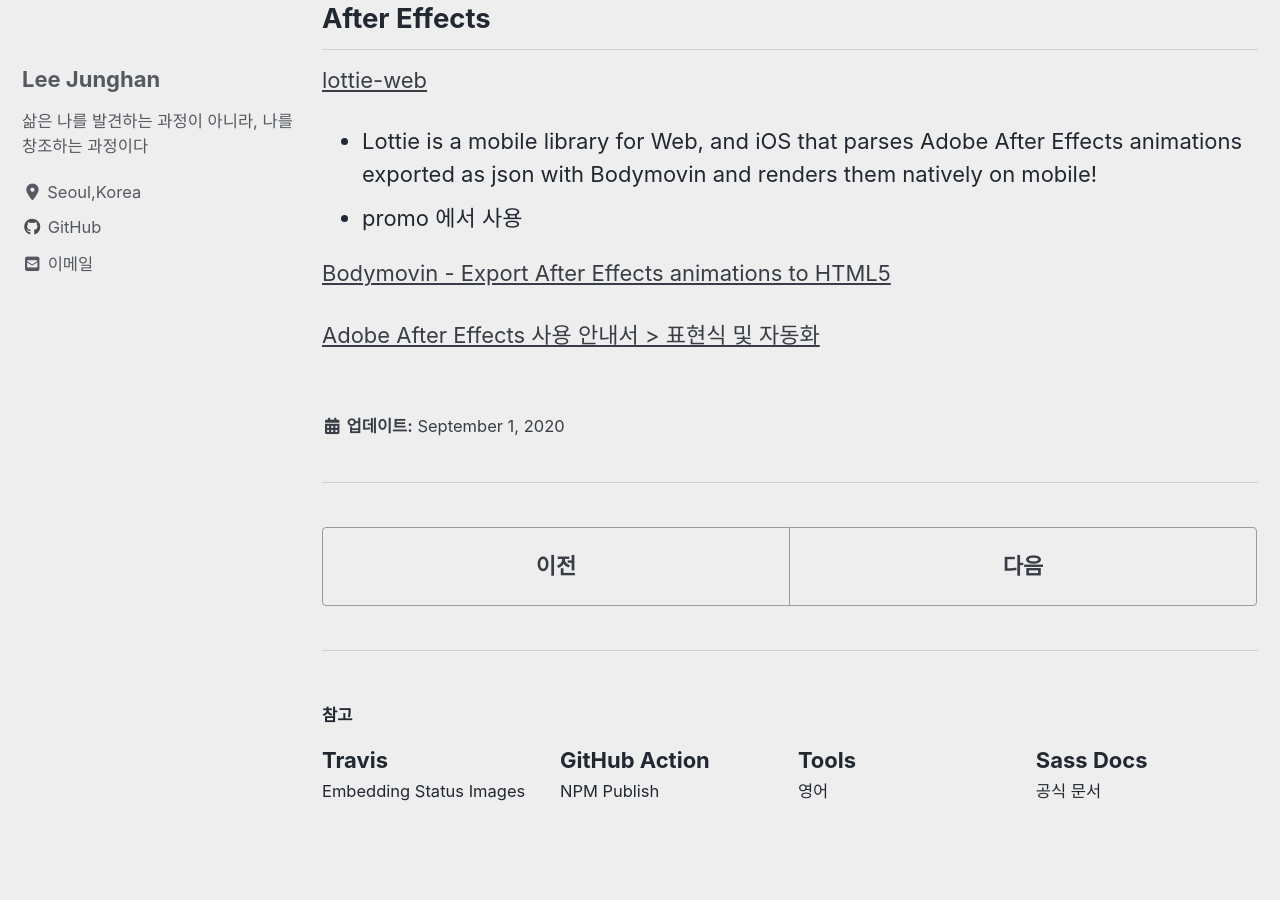
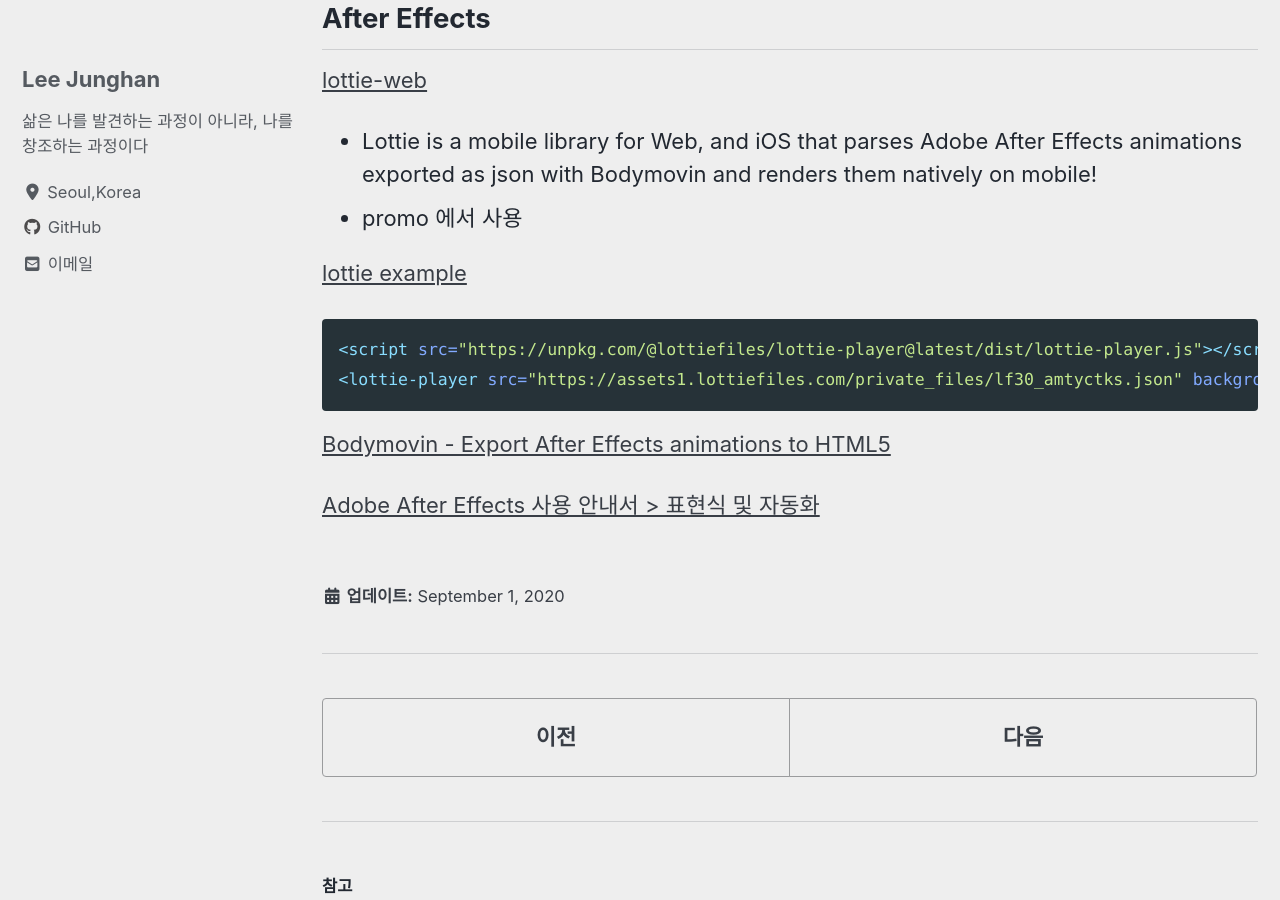
Before and after one commit to toyjhlee/toyjhlee.github.com, a Jekyll site: the page built from _posts/2020/09/2020-09-01-html-video.md, in a window 1280 px wide and 900 px high, scrolled down 1834 px. Built offline with Jekyll 4.4.1, drawn with Linux system fonts in a browser that asks for light colours; cached includes are drawn as plain includes; nearby versions of some CDN libraries.

````diff
--- a/_posts/2020/09/2020-09-01-html-video.md
+++ b/_posts/2020/09/2020-09-01-html-video.md
@@ -53,6 +53,13 @@
 -   Lottie is a mobile library for Web, and iOS that parses Adobe After Effects animations exported as json with Bodymovin and renders them natively on mobile!
 -   promo 에서 사용
 
+[lottie example](https://lottiefiles.com/web-player?lottie_url=https%3A%2F%2Fassets1.lottiefiles.com%2Fprivate_files%2Flf30_amtyctks.json)
+
+```html
+<script src="https://unpkg.com/@lottiefiles/lottie-player@latest/dist/lottie-player.js"></script>
+<lottie-player src="https://assets1.lottiefiles.com/private_files/lf30_amtyctks.json" background="transparent" speed="1" style="width: 300px; height: 300px;" loop controls autoplay></lottie-player>
+```
+
 [Bodymovin - Export After Effects animations to HTML5](https://www.creativebloq.com/how-to/export-after-effects-animations-to-html5)
 
 [Adobe After Effects 사용 안내서 > 표현식 및 자동화](https://helpx.adobe.com/kr/after-effects/using/expression-language-reference.html#%ED%91%9C%ED%98%84%EC%8B%9DJavaScript%EC%97%94%EC%A7%84)
````
Also changed, not shown: _drafts/2020-11-16-my-history.md (+1 -0 lines), _posts/2020/08/2020-08-28-redux.md (+1 -1 lines), _posts/2020/09/2020-09-23-css-grid.md (+6 -0 lines), _posts/2020/12/2020-12-02-css-issue.md (+2 -0 lines).
